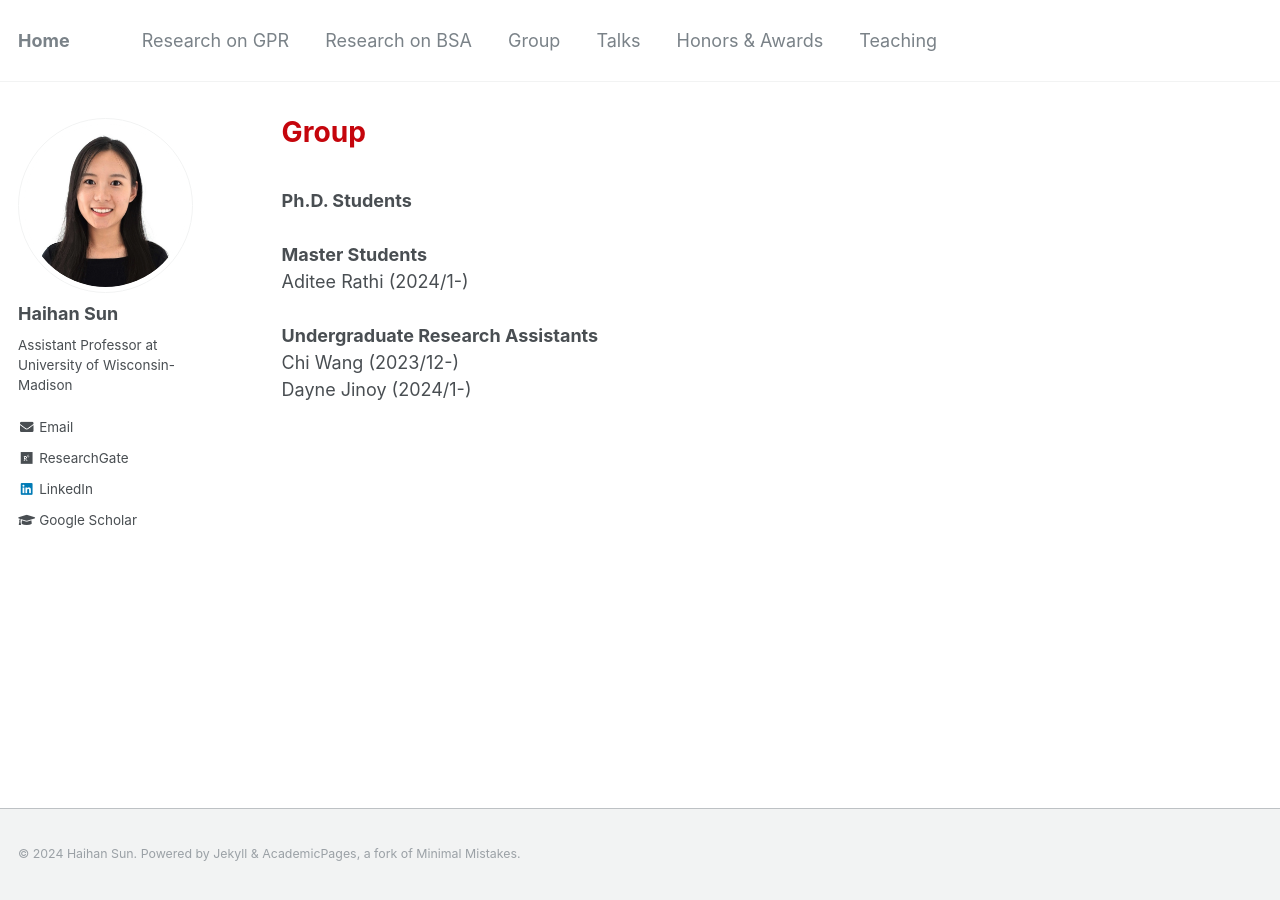
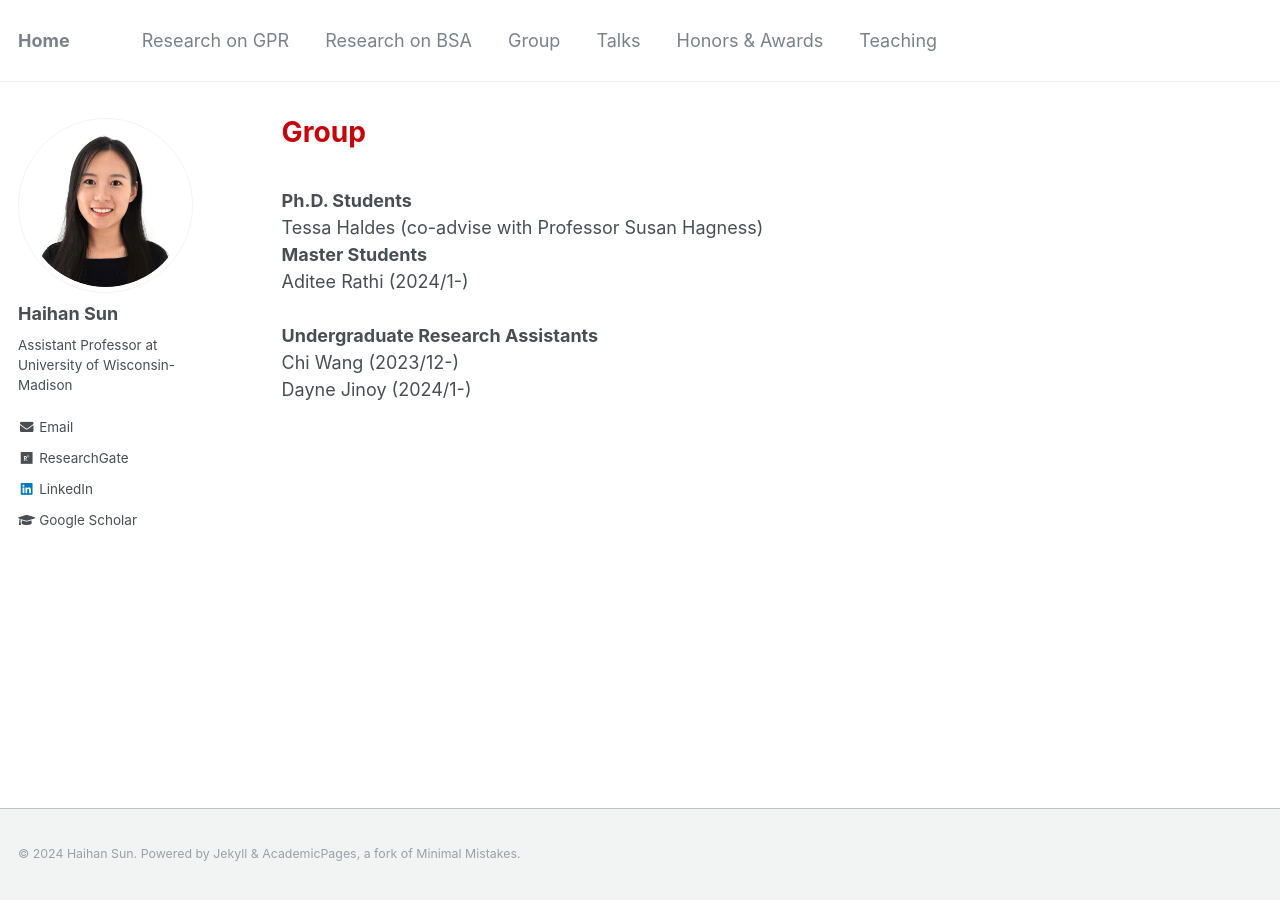
Before and after one commit to Haihan-Sun/Haihan-Sun.github.io, a Jekyll site: the page built from _pages/group.html, in a window 1280 px wide. Built offline with Jekyll 4.4.1, drawn with Linux system fonts in a browser that asks for light colours.

Commit message:
Update group.html

```diff
--- a/_pages/group.html
+++ b/_pages/group.html
@@ -6,6 +6,7 @@ author_profile: true
 ---
 <br>
 <b>Ph.D. Students</b> <br>
+Tessa Haldes (co-advise with Professor Susan Hagness)
 <br>
 <b>Master Students</b><br>
 Aditee Rathi (2024/1-)<br>
```
